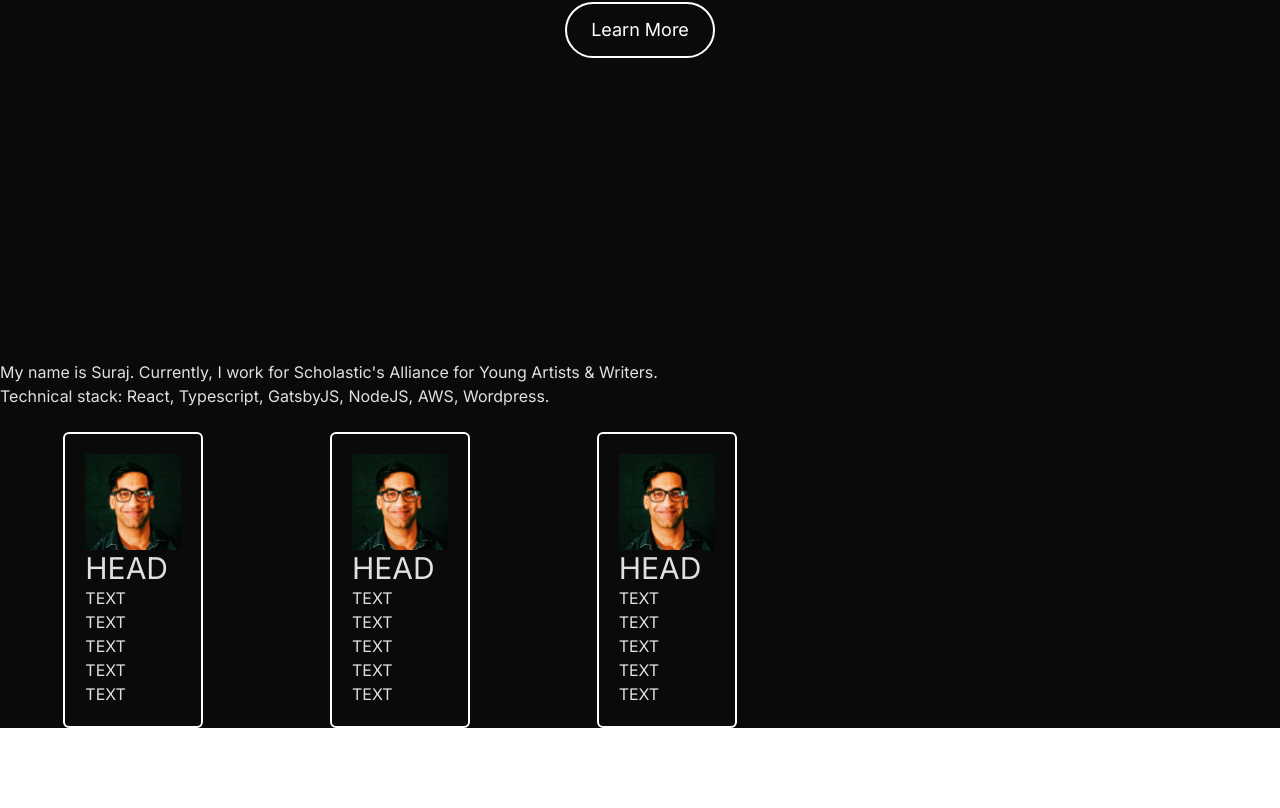
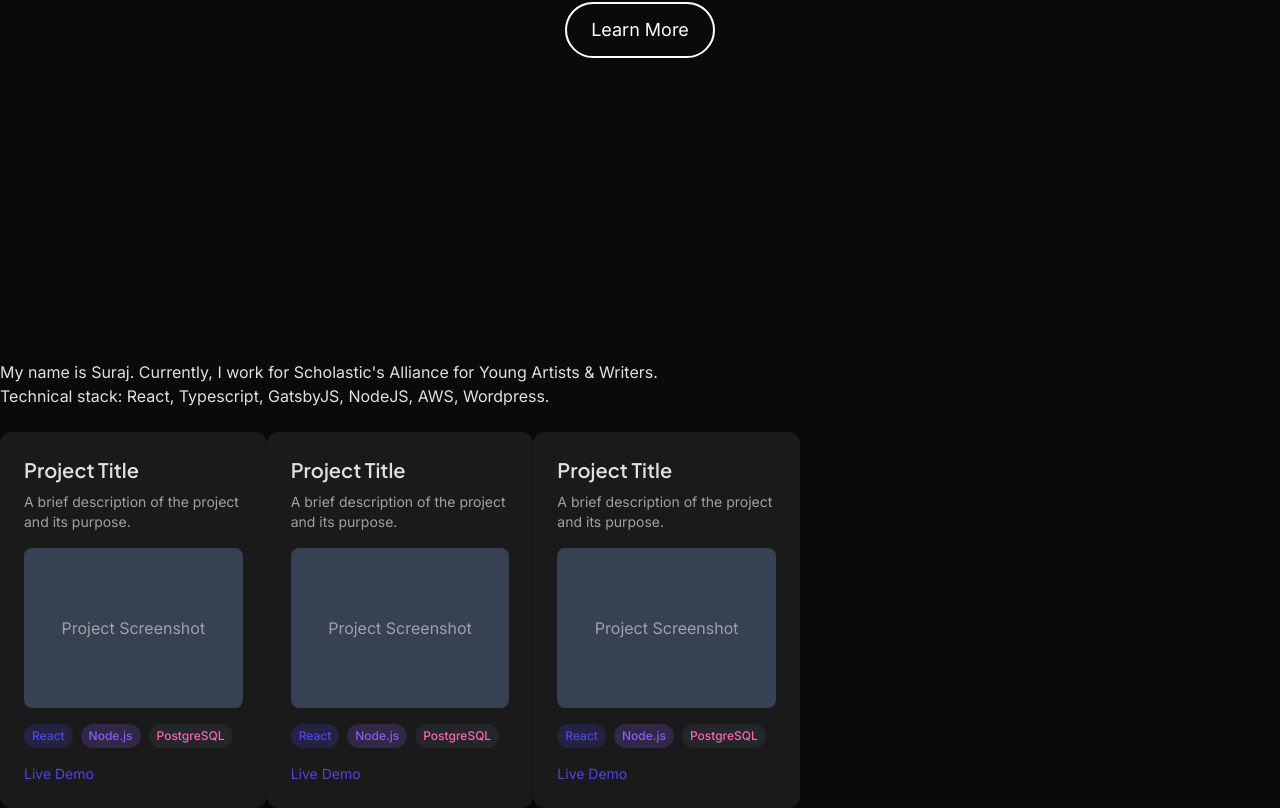
Before and after one commit to surajgopal85/my-dev-portfolio, a React (Vite) app: page / in a window 1280 px wide. Shown: the part 496-1304 px from the top of the page. Before the commit the page ends 1224 px from the top, so only its background shows below. Built offline with nearby package versions, Linux system fonts and the light colour scheme.

Commit message:
styled work cards

```diff
--- a/src/WorkCard.tsx
+++ b/src/WorkCard.tsx
@@ -1,17 +1,30 @@
-import headShot from './assets/images/suraj-gopal-headshot.jpeg';
+// WorkCard.tsx
+import { motion, Variants } from 'framer-motion';
 
-export const WorkCard: React.FC = () => {
+type WorkCardProps = {
+    variants: Variants; // To accept stagger variants from parent
+}
+
+export const WorkCard: React.FC<WorkCardProps> = ({ variants }) => {
     return (
-        <div className="border-2 border-white rounded-md">
-            <div className="m-5">
-                <img className="w-24 h-auto"src={headShot} alt="" />
-                <p className="text-3xl">HEAD</p>
-                <p>TEXT</p>
-                <p>TEXT</p>
-                <p>TEXT</p>
-                <p>TEXT</p>
-                <p>TEXT</p>
+        <motion.div
+            className="bg-dark-surface p-6 rounded-xl shadow-lg hover:shadow-2xl transition-all duration-300 w-full max-w-sm"
+            variants={variants} // pass animation from parent overview
+            whileHover={{ scale: 1.1 }} // enlarge 10% on hover
+        >
+            <h3 className="text-xl font-semibold text-light-text mb-2">Project Title</h3>
+            <p className="text-subtle-text text-sm mb-4">A brief description of the project and its purpose.</p>
+            <div className="bg-gray-700 h-40 rounded-lg mb-4 flex items-center justify-center text-subtle-text text-center">
+                Project Screenshot
             </div>
-        </div>
+            <div className="flex flex-wrap gap-2 text-xs font-medium mb-4">
+                <span className="bg-accent-blue/20 text-accent-blue px-2 py-1 rounded-full">React</span>
+                <span className="bg-accent-purple/20 text-accent-purple px-2 py-1 rounded-full">Node.js</span>
+                <span className="bg-gray-600/20 text-pink-400 px-2 py-1 rounded-full">PostgreSQL</span>
+            </div>
+            <div className="flex justify-between mt-4">
+                <a href="#" target="_blank" rel="noopener noreferrer" className="text-accent-blue hover:underline text-sm">Live Demo</a>
+            </div>
+        </motion.div>
     )
 }
```
